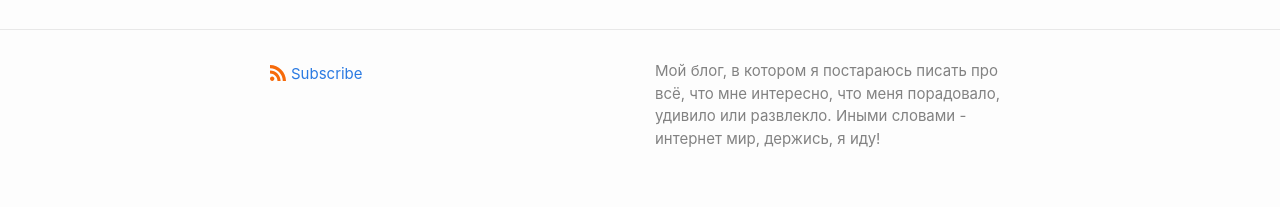
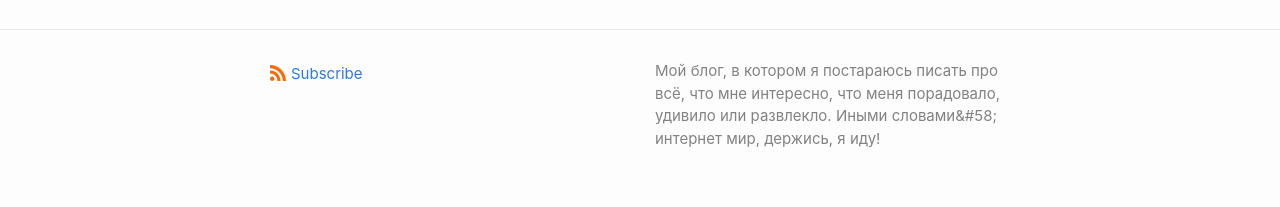
Before and after one commit to fjodor-che/blog, a Jekyll site: the page built from index.markdown, in a window 1280 px wide. Shown: the part 796-1003 px from the top of the page. Built offline with Jekyll 4.4.1, drawn with Linux system fonts in a browser that asks for light colours.

Commit message:
Update _config.yml

```diff
--- a/_config.yml
+++ b/_config.yml
@@ -22,7 +22,7 @@ title: Блог Фёдора
 email: test@example.com
 description: >- # this means to ignore newlines until "baseurl:
   Мой блог, в котором я постараюсь писать про всё, что мне интересно,
-  что меня порадовало, удивило или развлекло. Иными словами - интернет мир, держись, я иду!
+  что меня порадовало, удивило или развлекло. Иными словами&#58; интернет мир, держись, я иду!
 baseurl: "fjodor-che" # the subpath of your site, e.g. /blog
 url: "" # the base hostname & protocol for your site, e.g. http://example.com
 
```
